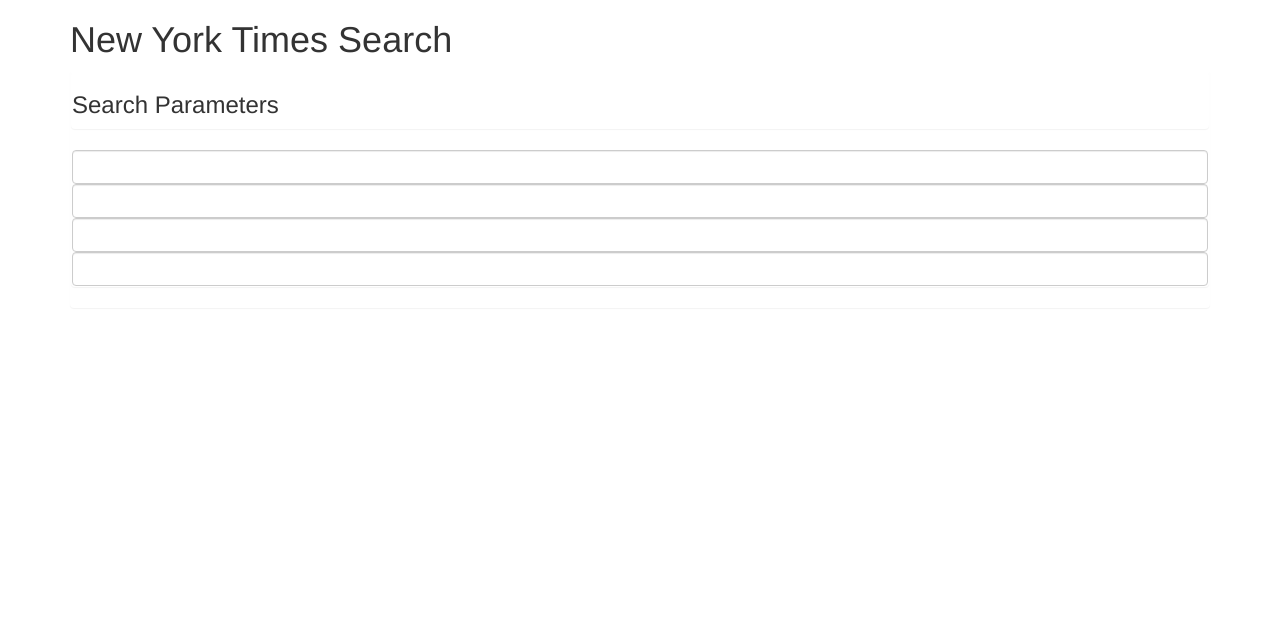
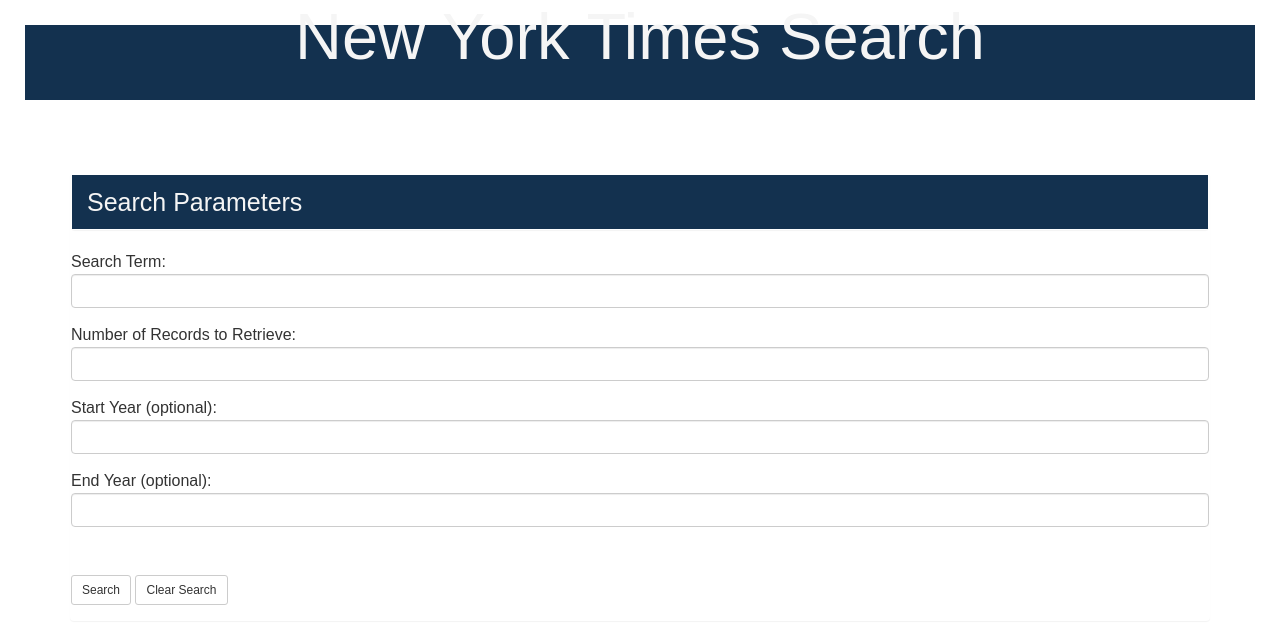
Before and after one commit to DaveSpeak/nytsearch, a PHP site: page / in a window 1280 px wide. Shown: the top 644 px of the page. Run offline with PHP 8.4, Linux system fonts and the light colour scheme.

Commit message:
basic form in place. Headerneeds fix -not sure what is haunting there. Addtl syling needed. Newspaper icon is at Font Awesome. Not in Bootstrap Glyphicons.

```diff
--- a/asset/css/style.css
+++ b/asset/css/style.css
@@ -3,17 +3,26 @@
 
 body{
 	font-family:sans-serif;
+	line-height: 150%;
 }
-header {
-	display:block;
+header{
+	font-size: 65px;
 	text-align: center;
-	background: navy;
-	padding: 30px,40px;
-	font-size: 65px;
-	font-color: whitesmoke;
+	background:#13314f;
+	color: whitesmoke;
+	padding: 60px,40px;
+	height: 75px;
+	width:auto;
+	margin: 25px;
+}
+
+h3{
+	background:#13314f;
+	color: whitesmoke;
+	font-size:25px;
+	padding: 15px;
 
 }
-
 panel title{
 	background: black;
 	padding: 10px;
--- a/index.html
+++ b/index.html
@@ -1,16 +1,28 @@
 <!DOCTYPE html>
 <html>
-
 <head>
     <meta charset="utf-8">
     <title>NY article shearch</title>
     <link rel="stylesheet" href="https://maxcdn.bootstrapcdn.com/bootstrap/3.3.6/css/bootstrap.min.css" integrity="sha384-1q8mTJOASx8j1Au+a5WDVnPi2lkFfwwEAa8hDDdjZlpLegxhjVME1fgjWPGmkzs7" crossorigin="anonymous">
+    <link type="text/css" rel="stylesheet" href="asset/css/reset.css"/>
+    <link type="text/css" rel="stylesheet" href="asset/css/style.css"/>
+    <script src="asset/javascript/nyt.js"></script>
 </head>
 
 <body>
+    <header>
+        <!--<div class="page-header">
+  <h1>Example page header <small>Subtext for header</small></h1>
+        </div>-->
+        <h1 aria-hidden="true ><i class="fa fa-newspaper-o"></i>
+New York Times Search</h1>
+
+    </header>
+
     <div class="container">
-        <div class="Jumbotron">
-            <h1>New York Times Search</h1>
+        <div class="flex-container">
+            <br>
+            <br>
             <div class="row">
 
 
@@ -20,12 +32,28 @@
                             <h3>Search Parameters</h3>
 
                         </div>
-                        <div class="panel body">
-                            <input type="text" class="form-control" id="searchTerm">
-                            <input type="text" class="form-control" id="numRecords">
-                            <input type="text" class="form-control" id="startYear">
-                            <input type="text" class="form-control" id="endYear">
-                        </div>
+                        <form>
+                          <div class="form-group">
+                                <label for="Search Term">Search Term:</label>
+                                <input type="text" class="form-control" id="searchTerm">
+                          </div>
+                          <div class="form-group">
+                                <label for="Number of Records">Number of Records to Retrieve:</label>
+                                <input type="number" class="form-control" id="numRecords">
+                          </div>
+                          <div class="form-group">
+                                <label for="Start Year">Start Year (optional):</label>
+                                <input type="number" class="form-control" id="startYear">
+                          </div>
+                           <div class="form-group">
+                                <label for="End Year">End Year (optional):</label>
+                                <input type="number" class="form-control" id="endYear">
+                            <br>
+                            <br>
+                                <a class="btn btn-default btn-sm" href="#"><i class="fa fa-cog"></i> Search</a>
+                                <a class="btn btn-default btn-sm" href="#"><i class="fa fa-cog"></i> Clear Search</a>
+                          </div>
+                        </form>
                     </div>
                 </div>
             </div>
```
Also changed, not shown: 4 other files.
